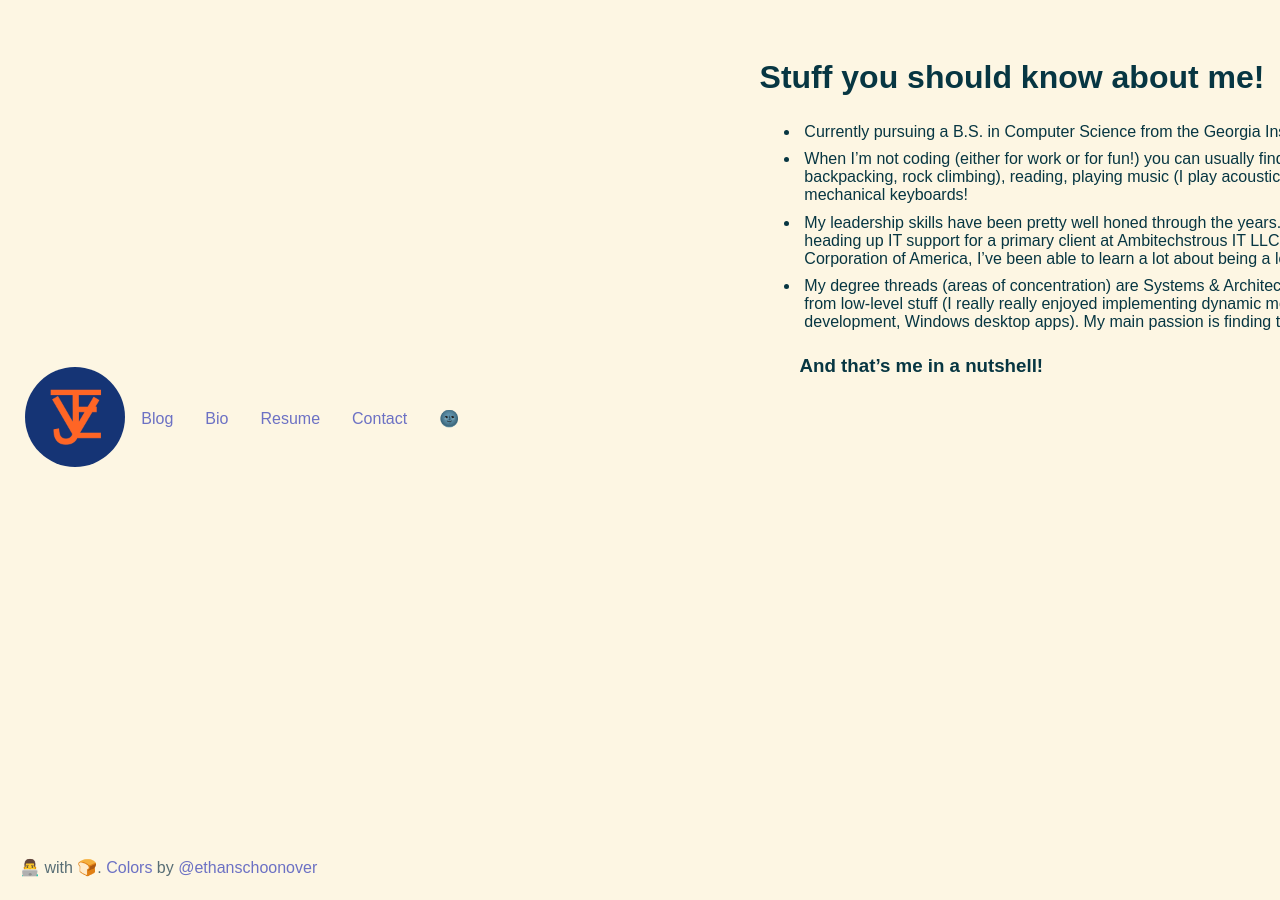
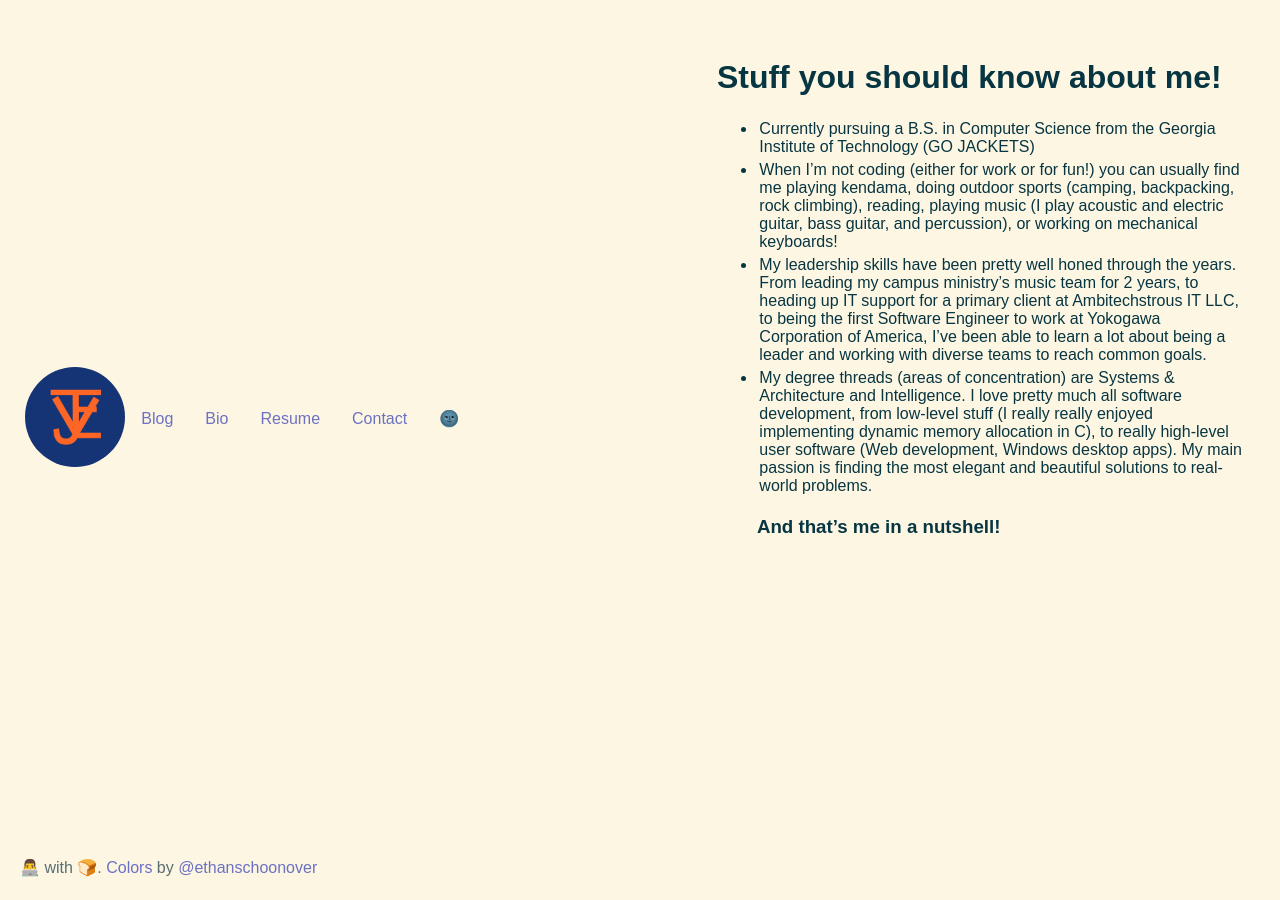
Before and after one commit to jahzielv/jahzielv.github.io, a Jekyll site: the page built from bio.html, in a window 1280 px wide. Built offline with Jekyll 4.4.1, drawn with Linux system fonts in a browser that asks for light colours.

Commit message:
more responsiveness

```diff
--- a/_layouts/default.html
+++ b/_layouts/default.html
@@ -3,7 +3,10 @@
     <head>
         <title>{{ page.title }}</title>
         <meta name="author" content="Jahziel Villasana-Espinoza" />
-        <meta name="viewport" content="width=device-width, initial-scale=1" />
+        <meta
+            name="viewport"
+            content="width=device-width, initial-scale=0.86, maximum-scale=3.0, minimum-scale=0.86"
+        />
 
         <!-- Homepage CSS -->
         <link
--- a/_layouts/post.html
+++ b/_layouts/post.html
@@ -3,7 +3,10 @@
     <head>
         <title>{{ page.title }}</title>
         <meta name="author" content="Jahziel Villasana-Espinoza" />
-        <meta name="viewport" content="width=device-width, initial-scale=1" />
+        <meta
+            name="viewport"
+            content="width=device-width, initial-scale=0.86, maximum-scale=3.0, minimum-scale=0.86"
+        />
 
         <!-- Homepage CSS -->
         <link
--- a/style.css
+++ b/style.css
@@ -170,8 +170,9 @@ nav.nav-menu a {
 
 .main-content {
     padding-left: 10%;
-    width: 1000px;
+    /* width: 1000px; */
     text-align: left;
+    padding-right: 3%;
 }
 
 #theme-toggle {
```
